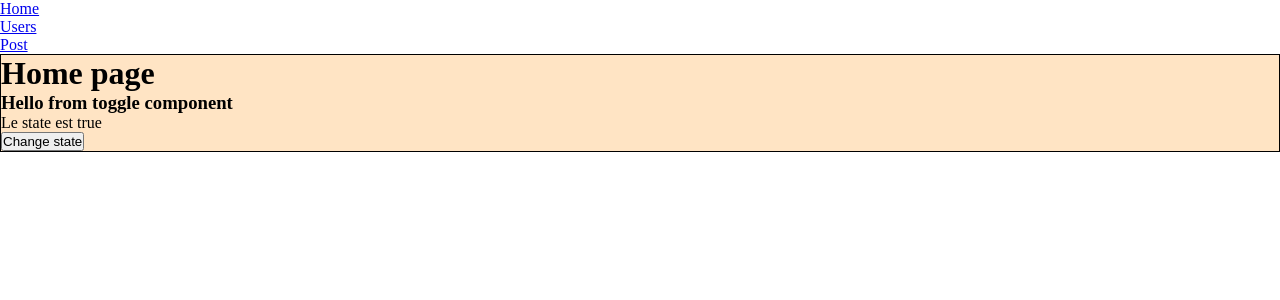
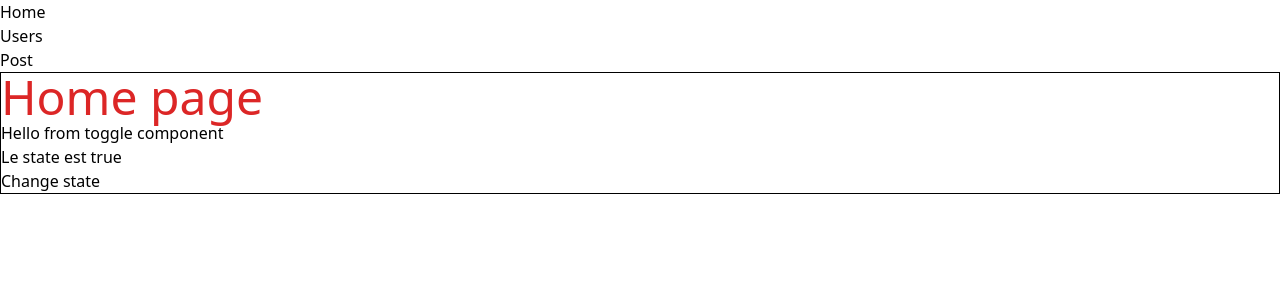
Before and after one commit to Ju4n-P/front-rent-flat, a React (Create React App) app: page / in a window 1280 px wide. Shown: the top 300 px of the page. Built offline with nearby package versions, Linux system fonts and the light colour scheme.

Commit message:
add tailwind in react app

```diff
--- a/package.json
+++ b/package.json
@@ -36,5 +36,10 @@
       "last 1 firefox version",
       "last 1 safari version"
     ]
+  },
+  "devDependencies": {
+    "autoprefixer": "^10.4.2",
+    "postcss": "^8.4.8",
+    "tailwindcss": "^3.0.23"
   }
 }
--- /dev/null
+++ b/postcss.config.js
@@ -0,0 +1,6 @@
+module.exports = {
+  plugins: {
+    tailwindcss: {},
+    autoprefixer: {},
+  },
+}
--- a/src/pages/home/Home.js
+++ b/src/pages/home/Home.js
@@ -1,16 +1,16 @@
-import React from 'react';
-import "./home.scss"
+import React from "react";
+import "./home.scss";
 // import { useState } from 'react';
-import Toggle from '../../compnents/toggle/Toggle';
+import Toggle from "../../compnents/toggle/Toggle";
 
 const Home = () => {
-    return (
-        <div className='Home'>
-            <h1>Home page</h1>
+  return (
+    <div className="Home">
+      <h1 className="text-5xl text-red-600">Home page</h1>
 
-            <Toggle/>
-        </div>
-    );
+      <Toggle />
+    </div>
+  );
 };
 
 export default Home;
--- a/src/pages/home/home.scss
+++ b/src/pages/home/home.scss
@@ -1,5 +1,4 @@
-.Home{
-
-    background-color: bisque;
-    border: solid 1px;
+.Home {
+  // background-color: bisque;
+  border: solid 1px;
 }
--- a/src/styles/base/main.scss
+++ b/src/styles/base/main.scss
@@ -0,0 +1,3 @@
+@tailwind base;
+@tailwind components;
+@tailwind utilities;
--- /dev/null
+++ b/tailwind.config.js
@@ -0,0 +1,7 @@
+module.exports = {
+  content: ["./src/**/*.{js,jsx,ts,tsx}"],
+  theme: {
+    extend: {},
+  },
+  plugins: [],
+};
```
Also changed, not shown: 1 other file (tests, documents, lock files or other folders).
